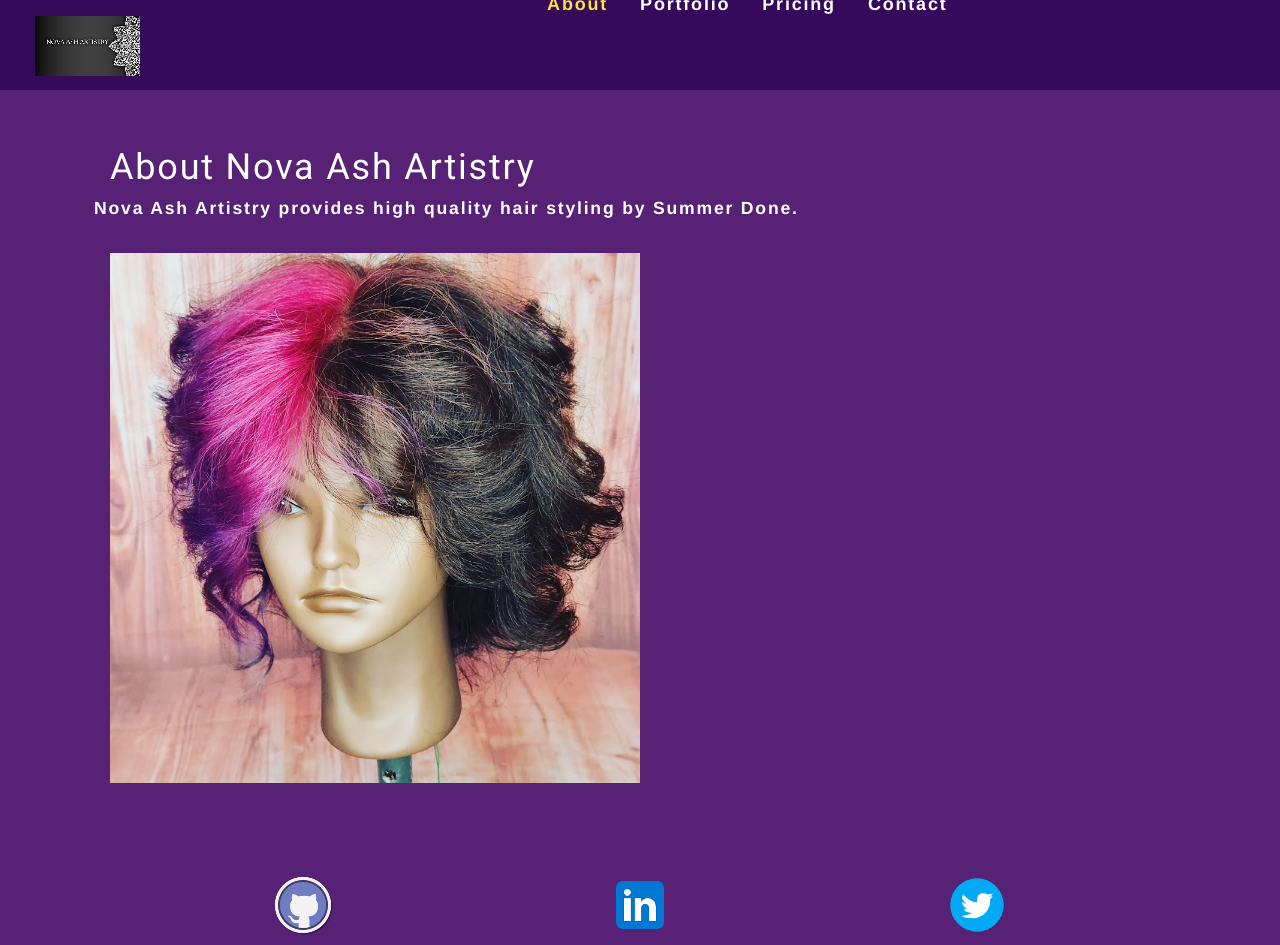
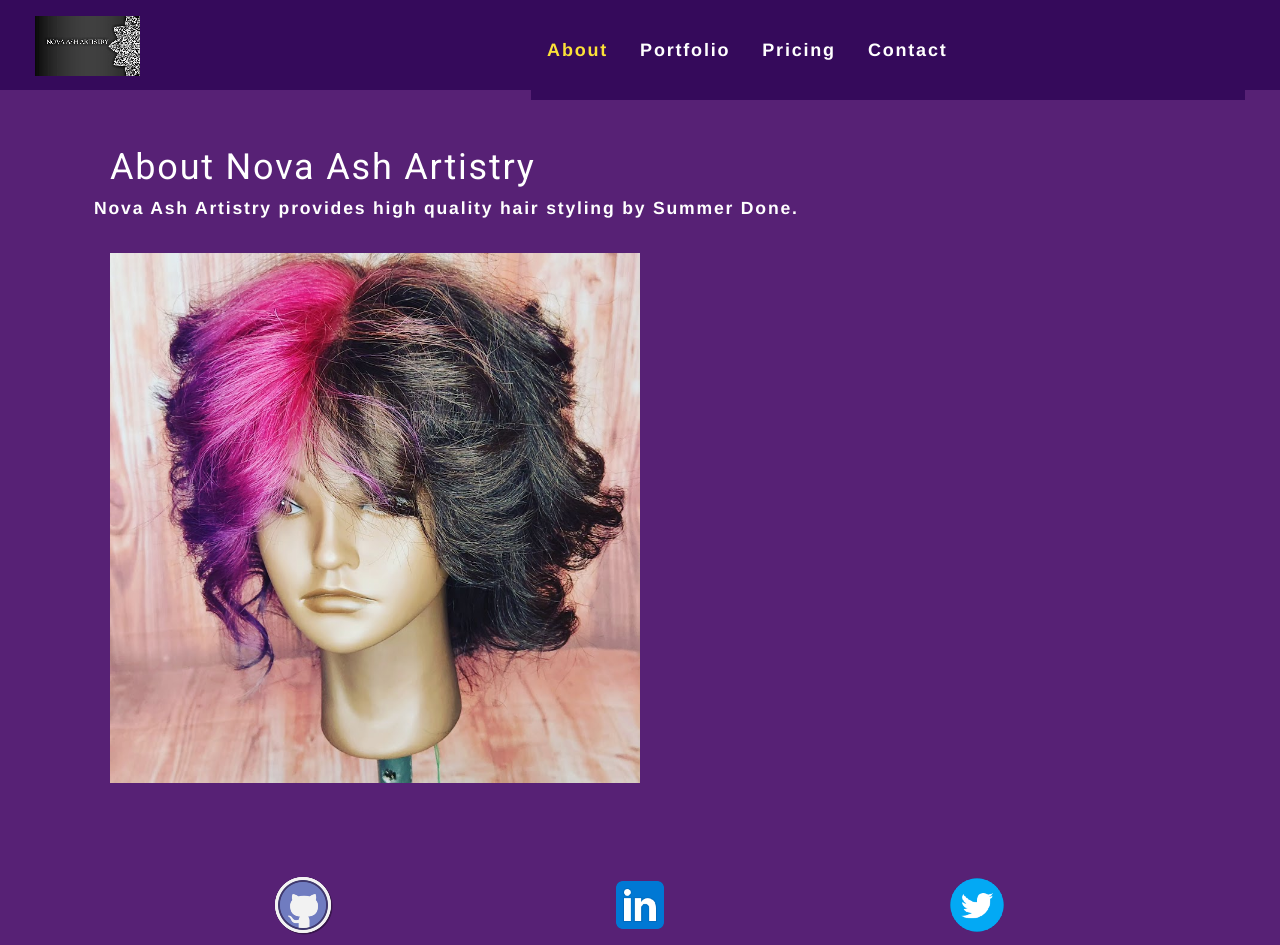
Before and after one commit to bdoneq7/novaashartistry, a React (Create React App) app: page / in a window 1280 px wide. Built offline with nearby package versions, Linux system fonts and the light colour scheme.

Commit message:
updated header styles

```diff
--- a/src/index.css
+++ b/src/index.css
@@ -62,7 +62,7 @@ header a {
 .linksdiv {
   width: 59%;
   align-items: middle;
-  line-height: 50%;
+  line-height: 100px;
 }
 
 
```
